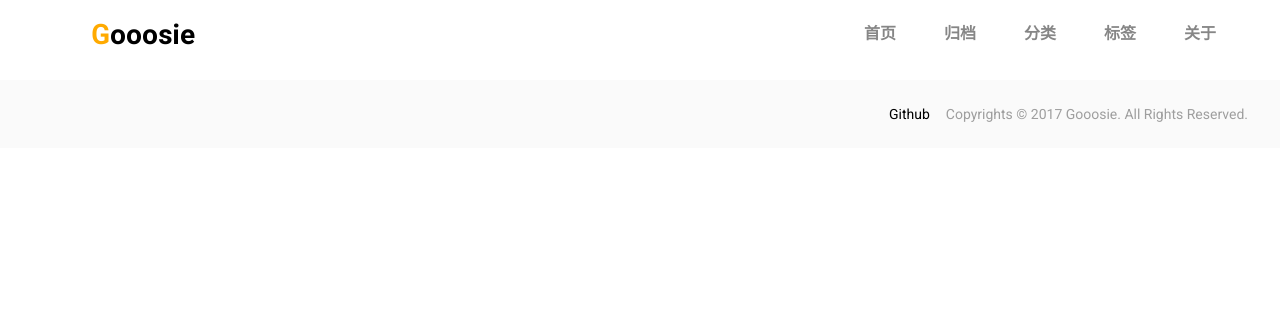
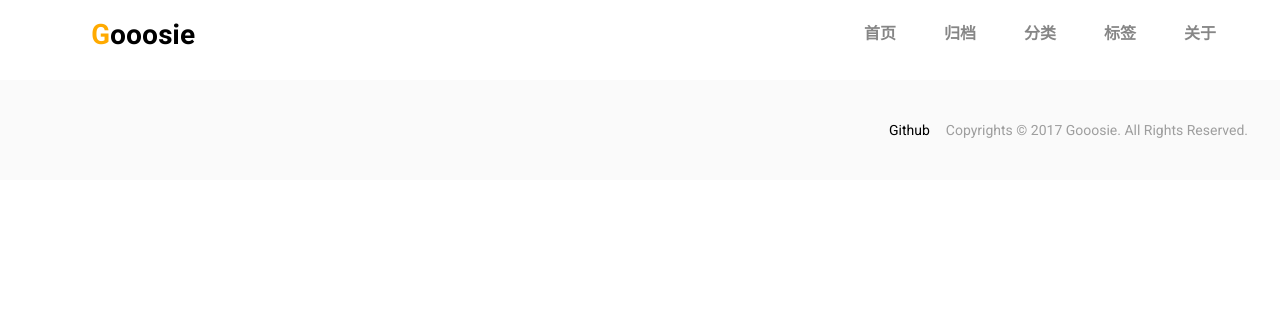
Before and after one commit to gooosie/django-blog, a Django app: page / in a window 1280 px wide. Shown: the top 324 px of the page. Run offline with Django 3.2, Linux system fonts and the light colour scheme; data that the repository does not hold is empty; some libraries are stand-ins or nearby versions.

Commit message:
Revert "style(footer): make sure footer at bottom"
This reverts commit e60cf5ce82f7252512fda05b0cab96759020b2f0.

```diff
--- a/static/css/styles.css
+++ b/static/css/styles.css
@@ -87,10 +87,6 @@ a img {
 
 .gooosie-mobile-title {
     display: none !important;
-}
-
-.gooosie-content {
-    min-height: 100%;
 }
 
 .blog-posts {
@@ -218,7 +214,6 @@ a img {
 .gooosie-footer {
     background-color: #FAFAFA;
     position: relative;
-    padding: 16px;
 }
 
 /* 手机 */
```
